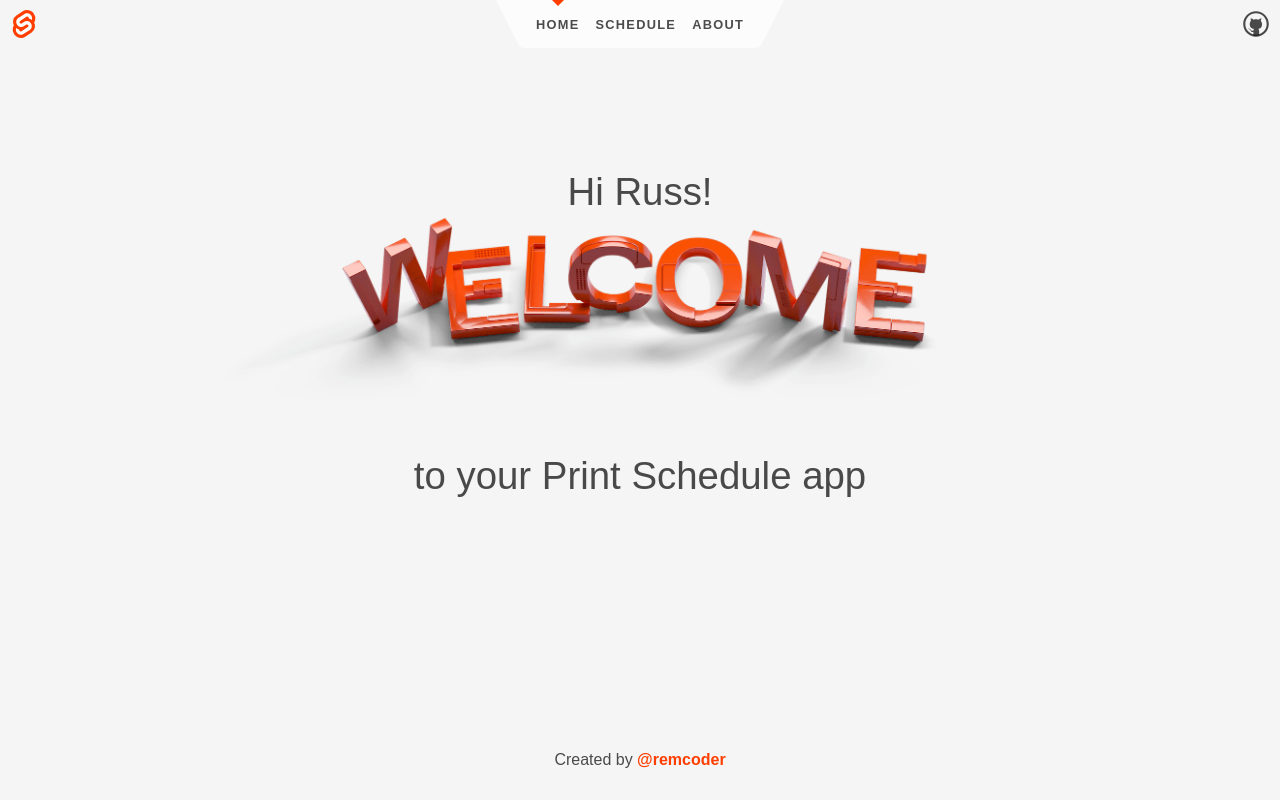
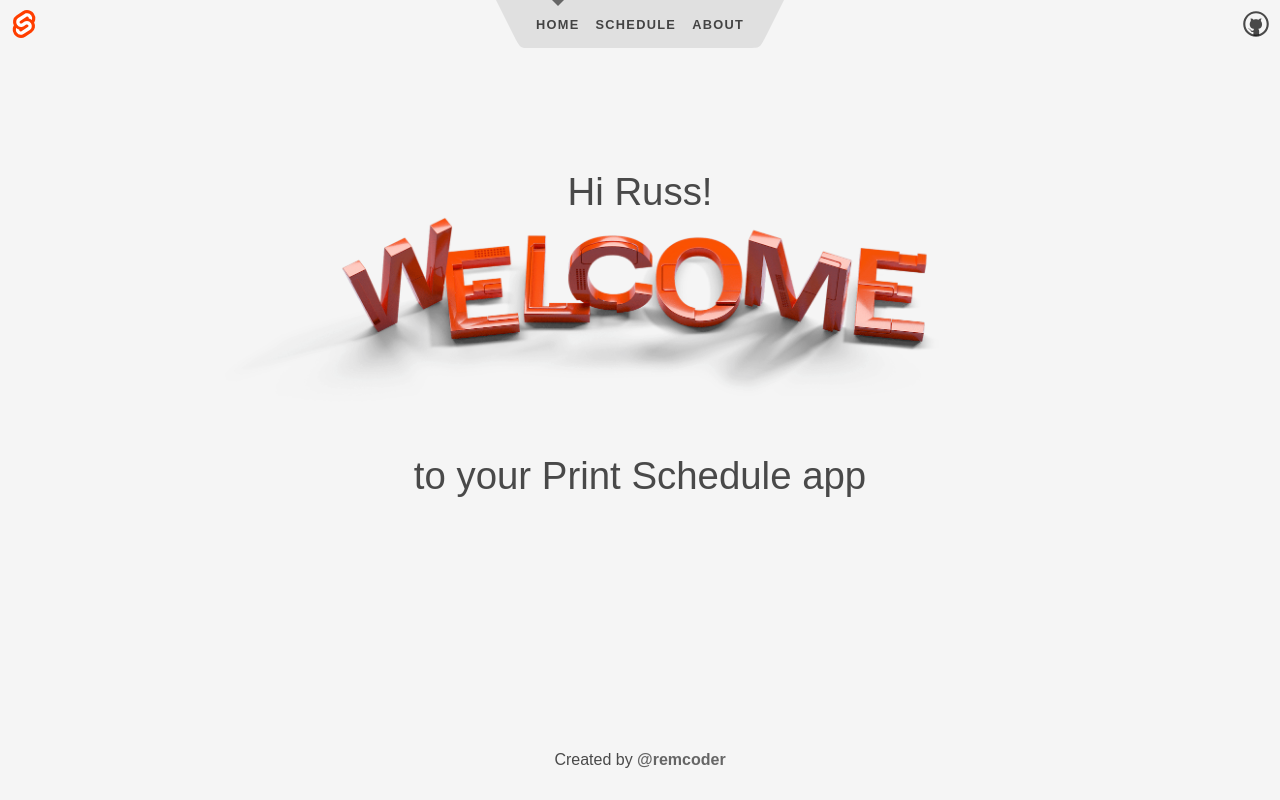
Before and after one commit to remcoder/PrintSchedule, a SvelteKit app: page / in a window 1280 px wide. Built offline with nearby package versions, Linux system fonts and the light colour scheme.

Commit message:
Layout tweaks

```diff
--- a/src/routes/Header.svelte
+++ b/src/routes/Header.svelte
@@ -66,7 +66,8 @@
 	nav {
 		display: flex;
 		justify-content: center;
-		--background: rgba(255, 255, 255, 0.7);
+		/* --background: rgba(255, 255, 255, 0.7); */
+		--background: rgb(215 215 215 / 70%);
 	}
 
 	svg {
--- a/src/routes/styles.css
+++ b/src/routes/styles.css
@@ -7,7 +7,7 @@
 	--color-bg-0: rgb(202, 216, 228);
 	--color-bg-1: hsl(209, 36%, 86%);
 	--color-bg-2: hsl(224, 44%, 95%);
-	--color-theme-1: #ff3e00;
+	--color-theme-1: #666666;
 	--color-theme-2: #40b3ff;
 	--color-text: rgba(0, 0, 0, 0.7);
 	--column-width: 42rem;
```
Also changed, not shown: src/routes/tasks/+page.svelte (+11 -5 lines).
